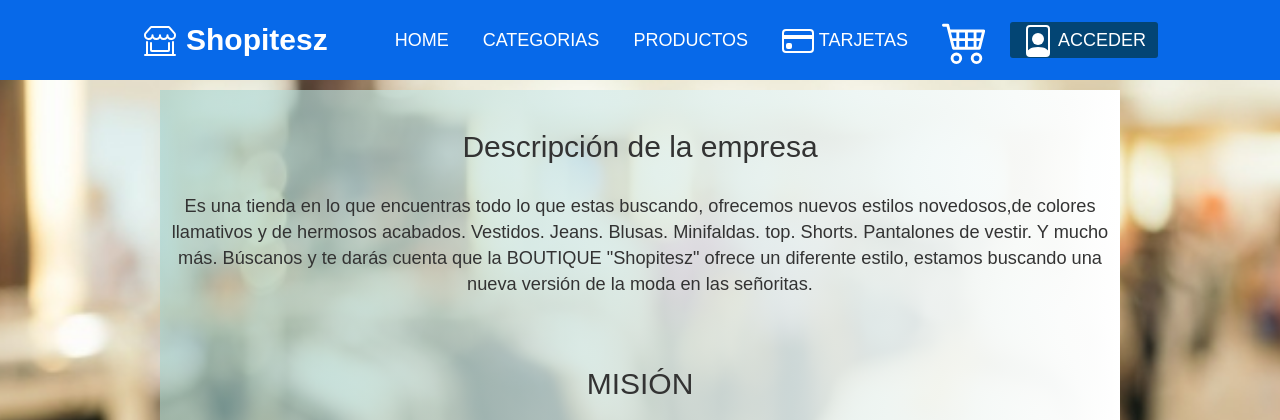
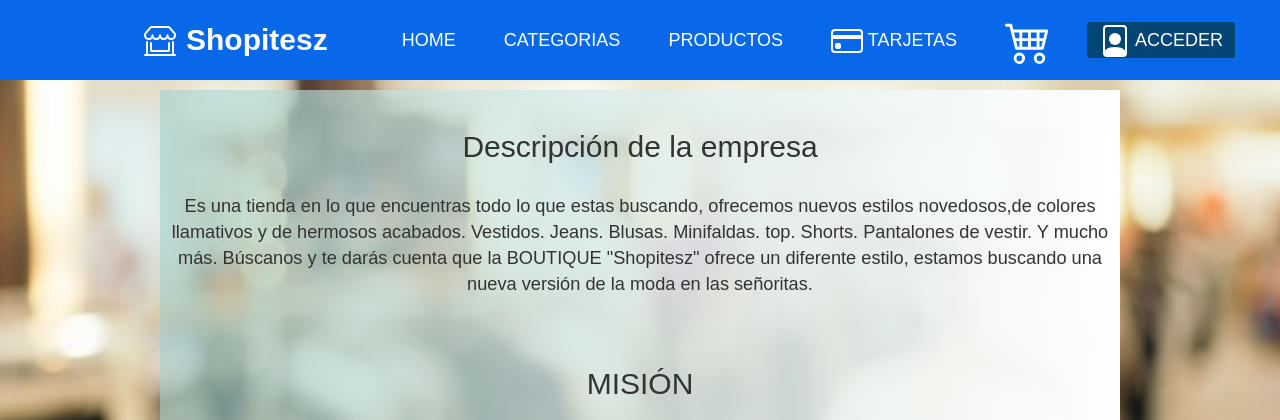
Before and after one commit to XLuis-Eduardo-Espinoza-Mares/Verano_Shopitesz_Eq6, a Flask app: page / in a window 1280 px wide. Shown: the top 420 px of the page. Run offline with Flask 2, Linux system fonts and the light colour scheme; some libraries are stand-ins or nearby versions.

Commit message:
otra vez

```diff
--- a/Shopitesz/static/css/estilo.css
+++ b/Shopitesz/static/css/estilo.css
@@ -50,7 +50,7 @@ body {
 
 .nav-menu-item {
   font-size: 18px;
-  margin: 0 5px;
+  margin: 0 12px;
   line-height: 80px;
   text-transform: uppercase;
   width: max-content;
```
